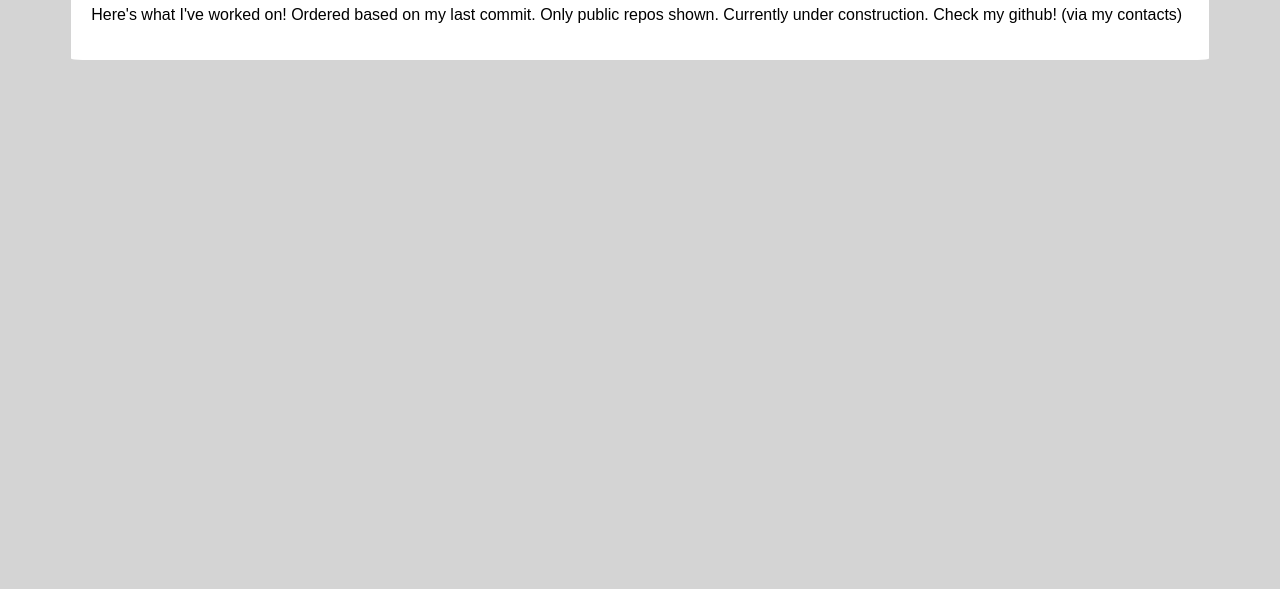
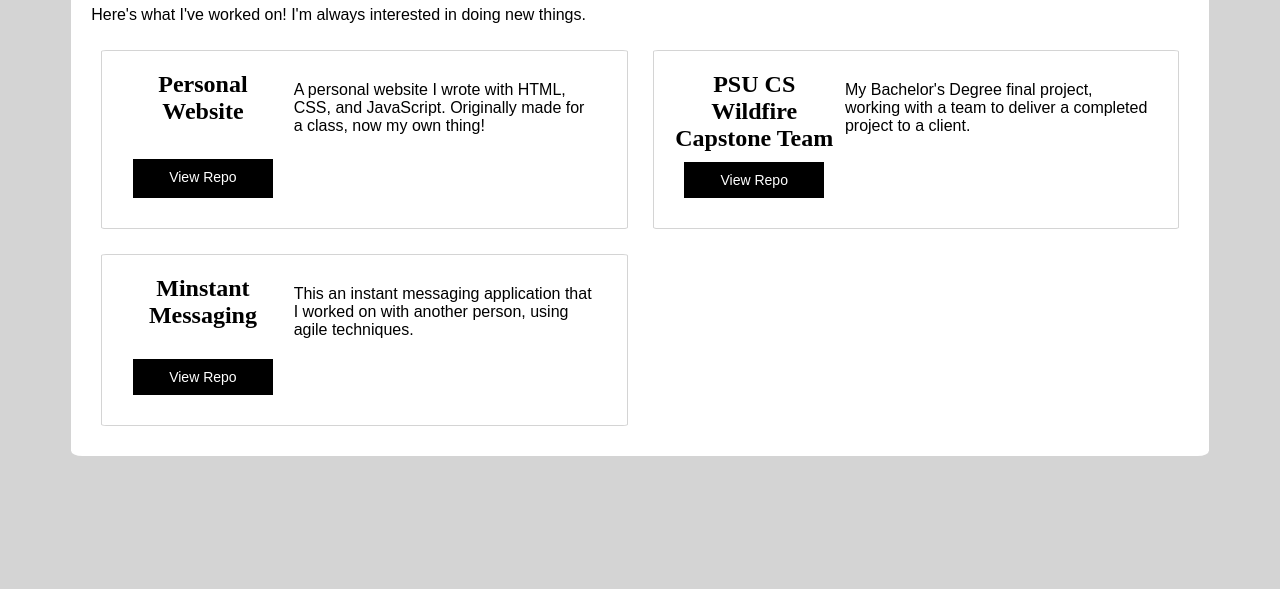
Before and after one commit to Quanked/quanked.github.io, a plain HTML site: page projects.html in a window 1280 px wide. Shown: the part 211-800 px from the top of the page. Drawn offline with Linux system fonts and the light colour scheme; no server answers.

Commit message:
website project links updated

```diff
--- a/css/styles.css
+++ b/css/styles.css
@@ -119,7 +119,6 @@ header {
 }
 .grid-item .project-link {
   color: var(--white);
-  display: block;
   margin: 10px auto;
   font-size: 14px;
   text-decoration: none;
@@ -127,6 +126,7 @@ header {
   padding: 10px 20px;
   text-align: center;
   width: 100px;
+  display: inline-block;
 }
 .grid-item .project-link:hover {
   background-color: var(--purple);
@@ -141,6 +141,7 @@ header {
   border: 1px solid var(--lightGray);
   border-radius: 1%;
 }
+
 .project-link {
   color: var(--white);
   text-decoration: none;
@@ -148,7 +149,7 @@ header {
   padding: 10px 20px;
   text-align: center;
   border-radius: 5px;
-  width: 50%;
+  width: 150px;
   display: inline-block;
 }
 .project-link:hover {
--- a/projects.html
+++ b/projects.html
@@ -3,9 +3,9 @@
   <head>
     <meta charset="UTF-8" />
     <meta name="viewport" content="width=device-width, initial-scale=1.0" />
-    <title>Website Idea - Projects</title>
+    <title>Max's Personal Website- Projects</title>
     <link rel="stylesheet" href="css/styles.css" />
-    <script defer src="js/projects.js"></script>
+    <!--script defer src="js/projects.js"></script -->
   </head>
   <body>
     <header>
@@ -22,12 +22,48 @@
       <div id="PrevWork" class="content-container">
         <h1>Projects</h1>
         <p>
-          Here's what I've worked on! Ordered based on my last commit. Only
-          public repos shown. Currently under construction. Check my github!
-          (via my contacts)
+          Here's what I've worked on! I'm always interested in doing new things.
         </p>
         <div class="grid-container" id="grid-container">
-          <!-- I inject elements here from the github api of my account-->
+          <div class="grid-item">
+            <h2>Personal Website</h2>
+            <p>
+              A personal website I wrote with HTML, CSS, and JavaScript.
+              Originally made for a class, now my own thing!
+            </p>
+            <a
+              href="https://github.com/Quanked/quanked.github.io"
+              target="_blank"
+              class="project-link"
+              >View Repo</a
+            >
+          </div>
+          <div class="grid-item">
+            <h2>PSU CS Wildfire Capstone Team</h2>
+            <p>
+              My Bachelor's Degree final project, working with a team to deliver
+              a completed project to a client.
+            </p>
+            <a
+              href="https://github.com/PSU-CS-Wildfire-Capstone-Sp-S-25"
+              target="_blank"
+              class="project-link"
+              >View Repo</a
+            >
+          </div>
+          <div class="grid-item">
+            <h2>Minstant Messaging</h2>
+            <p>
+              This an instant messaging application that I worked on with
+              another person, using agile techniques.
+            </p>
+            <a
+              href="https://github.com/Braulee7/CS314-Term-Project"
+              target="_blank"
+              class="project-link"
+              >View Repo</a
+            >
+          </div>
         </div>
       </div>
     </main>
```
Also changed, not shown: contact.html (+10 -3 lines), index.html (+1 -1 lines), prevWork.html (+1 -1 lines).
